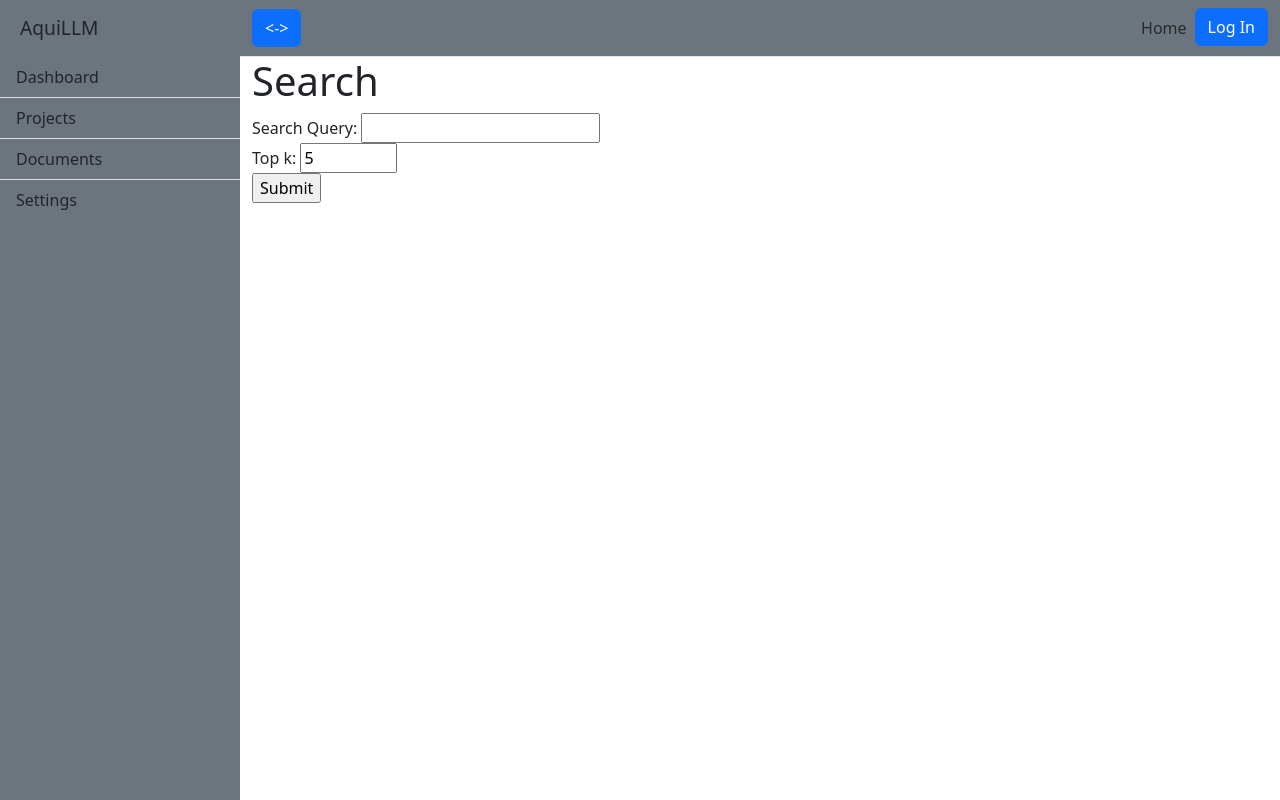
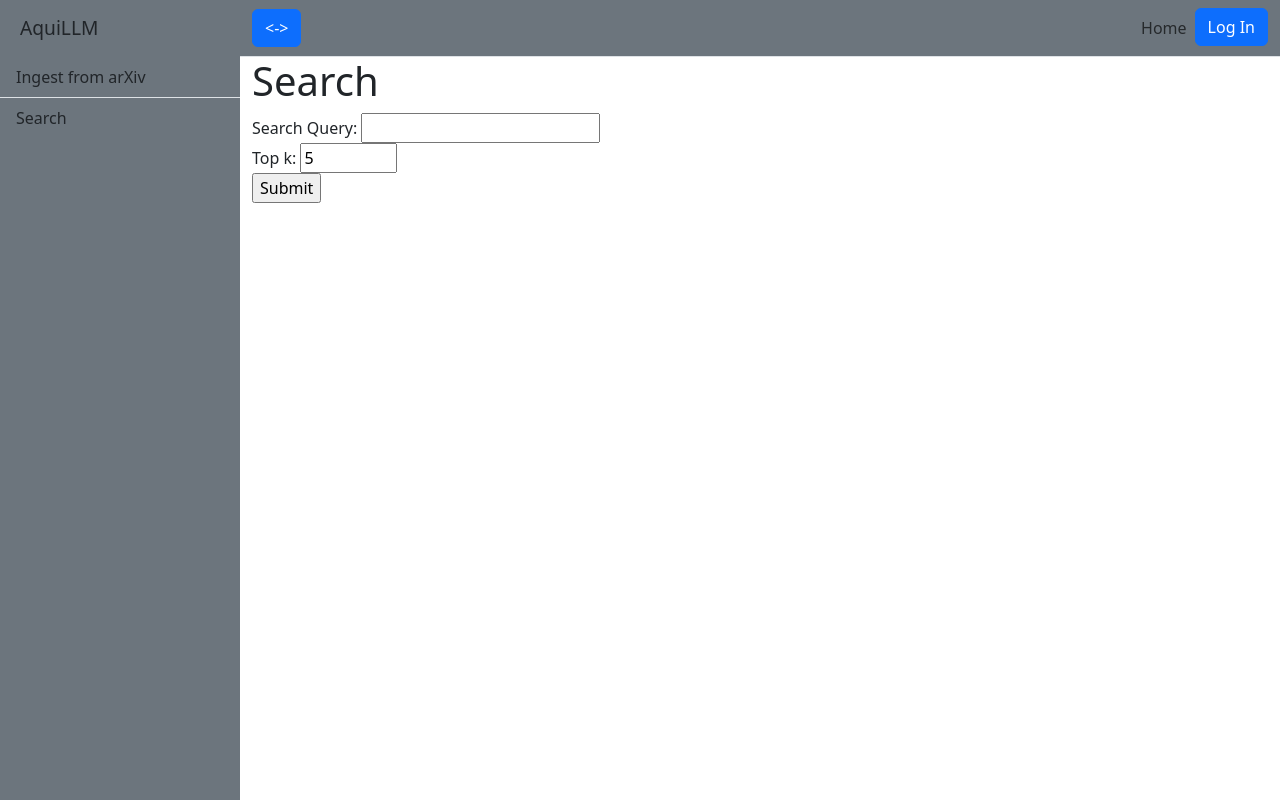
Before and after one commit to RaiderSoft/AquiLLM, a Django app: page /search/ in a window 1280 px wide. Run offline with Django 5.2, Linux system fonts and the light colour scheme.

Commit message:
add view to ingest from arXiv

```diff
--- a/aquillm/aquillm/apps.py
+++ b/aquillm/aquillm/apps.py
@@ -1,5 +1,7 @@
 from django.apps import AppConfig
 import cohere
+import openai
+
 from dotenv import load_dotenv
 from os import getenv
 load_dotenv()
@@ -8,7 +10,7 @@ class AquillmConfig(AppConfig):
     default_auto_field = 'django.db.models.BigAutoField'
     name = 'aquillm'
     cohere_client = None
-
+    openai_client = None
     vector_top_k = 30
     trigram_top_k = 30
 
@@ -21,3 +23,4 @@ class AquillmConfig(AppConfig):
     def ready(self):
 
         self.cohere_client = cohere.Client(getenv('COHERE_KEY'))
+        self.openai_client = openai.OpenAI()
--- a/aquillm/aquillm/forms.py
+++ b/aquillm/aquillm/forms.py
@@ -3,3 +3,7 @@ from django import forms
 class SearchForm(forms.Form):
     query = forms.CharField(label="Search Query", max_length=10000)
     top_k = forms.IntegerField(min_value=1, max_value=200, initial=5)
+
+
+class ArXiVForm(forms.Form):
+    arxiv_id = forms.CharField(label="Article arXiv Identifier", max_length=100)
--- a/aquillm/aquillm/urls.py
+++ b/aquillm/aquillm/urls.py
@@ -25,5 +25,6 @@ urlpatterns = [
     path("admin/", admin.site.urls),
     path('', views.index, name='index'),
     path('accounts/', include('allauth.urls')),
-    path("search/", views.search)
+    path("search/", views.search),
+    path("insert_arxiv/", views.insert_arxiv)
 ]
--- a/aquillm/aquillm/views.py
+++ b/aquillm/aquillm/views.py
@@ -2,16 +2,26 @@ from django.shortcuts import render
 from django.apps import apps
 from django.contrib.postgres.search import TrigramSimilarity
 from django.db.models import Case, When
+from django.db import DatabaseError
+from django.core.exceptions import ValidationError
+from django.core.files.base import ContentFile
+import logging
+import re
+import io
+import gzip
+import tarfile
+from xml.dom import minidom
 
+logger = logging.getLogger(__name__)
 
 
 from pgvector.django import L2Distance
 
 
-from .forms import SearchForm
-from .models import TextChunk
+from .forms import SearchForm, ArXiVForm
+from .models import TextChunk, TeXDocument, PDFDocument
 
-
+import requests
 
 def index(request):
     return render(request, 'aquillm/index.html')
@@ -47,6 +57,8 @@ def search(request):
     vector_results = []
     trigram_results = []
     reranked_results = []
+    error_message = None
+
     if request.method == 'POST':
         form = SearchForm(request.POST)
         if form.is_valid():
@@ -55,16 +67,29 @@ def search(request):
             vector_top_k = apps.get_app_config('aquillm').vector_top_k
             trigram_top_k = apps.get_app_config('aquillm').trigram_top_k
 
-            vector_results = TextChunk.objects.order_by(L2Distance('embedding', get_embedding(query)))[:vector_top_k]
-            trigram_results = TextChunk.objects.annotate(similarity = TrigramSimilarity('content', query)
-            ).filter(similarity__gt=0.000001).order_by('-similarity')[:trigram_top_k]
+            try:
 
-            for chunk in vector_results | trigram_results:
-                content_type = chunk.content_type
-                model = content_type.model_class()
-                chunk.document = model.objects.get(id=chunk.object_id)
+                vector_results = TextChunk.objects.order_by(L2Distance('embedding', get_embedding(query)))[:vector_top_k]
+                trigram_results = TextChunk.objects.annotate(similarity = TrigramSimilarity('content', query)
+                ).filter(similarity__gt=0.000001).order_by('-similarity')[:trigram_top_k]
 
-            reranked_results = rerank(query, vector_results | trigram_results, top_k)
+                for chunk in vector_results | trigram_results:
+                    content_type = chunk.content_type
+                    model = content_type.model_class()
+                    chunk.document = model.objects.get(id=chunk.object_id)
+
+                reranked_results = rerank(query, vector_results | trigram_results, top_k)
+            except DatabaseError as e:
+                logger.error(f"Database error during search: {str(e)}")
+                error_message = "An error occurred while searching the database. Please try again later."
+            except ValidationError as e:
+                logger.error(f"Validation error during search: {str(e)}")
+                error_message = "Invalid search parameters. Please check your input and try again."
+            except Exception as e:
+                logger.error(f"Unexpected error during search: {str(e)}")
+                error_message = "An unexpected error occurred. Please try again later."
+        else:
+            error_message = "Invalid form submisison"
     else:
         form = SearchForm()
 
@@ -72,7 +97,70 @@ def search(request):
         'form': form,
         'reranked_results': reranked_results,
         'vector_results': vector_results,
-        'trigram_results': trigram_results
+        'trigram_results': trigram_results,
+        'error_message': error_message
     }
 
     return render(request, 'aquillm/search.html', context)
+
+def insert_one_from_arxiv(arxiv_id):
+    status_message = ""
+    tex_req = requests.get('https://arxiv.org/src/' + arxiv_id)
+    pdf_req = requests.get('https://arxiv.org/pdf/' + arxiv_id)
+    metadata_req = requests.get('http://export.arxiv.org/api/query?id_list=' + arxiv_id)
+    if metadata_req.status_code == 404 or (tex_req.status_code == 404 and pdf_req.status_code == 404):
+        status_message += "ERROR: 404 from ArXiv, is the DOI correct?"
+    elif tex_req.status_code not in [200, 404] or pdf_req.status_code not in [200, 404] or metadata_req.status_code not in [200, 404]:
+        error_str = f"ERROR -- DOI {arxiv_id}: LaTeX status code {tex_req.status_code}, PDF status code {pdf_req.status_code}, metadata status code {metadata_req.status_code}"
+        logger.error(error_str)
+        status_message += error_str
+    else:
+        xmldoc = minidom.parseString(metadata_req.content)
+        title = ' '.join(xmldoc.getElementsByTagName('entry')[0].getElementsByTagName('title')[0].firstChild.data.split())
+        if tex_req.status_code == 200:
+            status_message += f"Got LaTeX source for {arxiv_id}\n"
+            tgz_io = io.BytesIO(tex_req.content)
+            tex_str = ""
+            with gzip.open(tgz_io, 'rb') as gz:
+                with tarfile.open(fileobj=gz) as tar:
+                    for member in tar.getmembers():
+                        if member.isfile() and member.name.endswith('.tex'):
+                            f = tar.extractfile(member)
+                            if f:
+                                content = f.read().decode('utf-8')
+                                tex_str += content + '\n\n'
+            doc = TeXDocument(
+                title = title,
+                full_text = tex_str
+            )
+            if pdf_req.status_code == 200:
+                status_message += f'Got PDF for {arxiv_id}\n'
+                doc.pdf_file.save(f'arxiv:{arxiv_id}.pdf', ContentFile(pdf_req.content), save=False)
+            doc.save()
+        elif pdf_req.status_code == 200:
+            status_message += f'Got PDF for {arxiv_id}\n'
+            doc = PDFDocument(
+                title = title
+            )
+            doc.pdf_file.save(f'arxiv:{arxiv_id}.pdf', ContentFile(pdf_req.content), save=False)
+            doc.save()
+    return status_message
+
+
+
+def insert_arxiv(request):
+    status_message = None
+    if request.method == 'POST':
+        form = ArXiVForm(request.POST)
+        if form.is_valid():
+            arxiv_id = re.sub(r'[^\d.]', '', form.cleaned_data['arxiv_id'])
+            status_message = insert_one_from_arxiv(arxiv_id)
+    else:
+        form = ArXiVForm()
+
+    context = {
+        'status_message' : status_message,
+        'form' : form
+    }
+
+    return render(request, 'aquillm/insert_arxiv.html', context)
--- a/aquillm/templates/aquillm/base.html
+++ b/aquillm/templates/aquillm/base.html
@@ -46,10 +46,8 @@
         <div class="bg-secondary border-right" id="sidebar-wrapper">
             <div class="sidebar-heading">AquiLLM</div>
             <div class="list-group list-group-flush">
-                <a href="#" class="list-group-item list-group-item-action bg-secondary">Dashboard</a>
-                <a href="#" class="list-group-item list-group-item-action bg-secondary">Projects</a>
-                <a href="#" class="list-group-item list-group-item-action bg-secondary">Documents</a>
-                <a href="#" class="list-group-item list-group-item-action bg-secondary">Settings</a>
+                <a href="/insert_arxiv/" class="list-group-item list-group-item-action bg-secondary">Ingest from arXiv</a>
+                <a href="/search/" class="list-group-item list-group-item-action bg-secondary">Search</a>
             </div>
         </div>
         <!-- /#sidebar-wrapper -->
--- a/aquillm/templates/aquillm/search.html
+++ b/aquillm/templates/aquillm/search.html
@@ -4,6 +4,11 @@
 
 {% block content %}
     <h1>Search</h1>
+    {% if error_message %}
+        <div class="error_message">
+            {{ error_message }}
+        </div>
+    {% endif %}
     <form action="/search/" method="post">
         {% csrf_token %}
         {{ form }}
@@ -38,7 +43,7 @@
             <li>
                 {% include "aquillm/text_chunk.html" with item=item %}
             </li>
-        {% endfor %}
+            {% endfor %}
         </ul>
 
     {% endif %}
--- a/requirements.txt
+++ b/requirements.txt
@@ -7,3 +7,4 @@ pypdf
 django-extensions
 Werkzeug
 django-allauth[socialaccount]
+openai
```
Also changed, not shown: aquillm/aquillm/models.py (+55 -1 lines), aquillm/templates/aquillm/insert_arxiv.html (added, +20 -0 lines), aquillm/aquillm/migrations/0006_textchunk_start_time.py (added), aquillm/aquillm/migrations/0007_texdocument_pdf_file.py (added).
